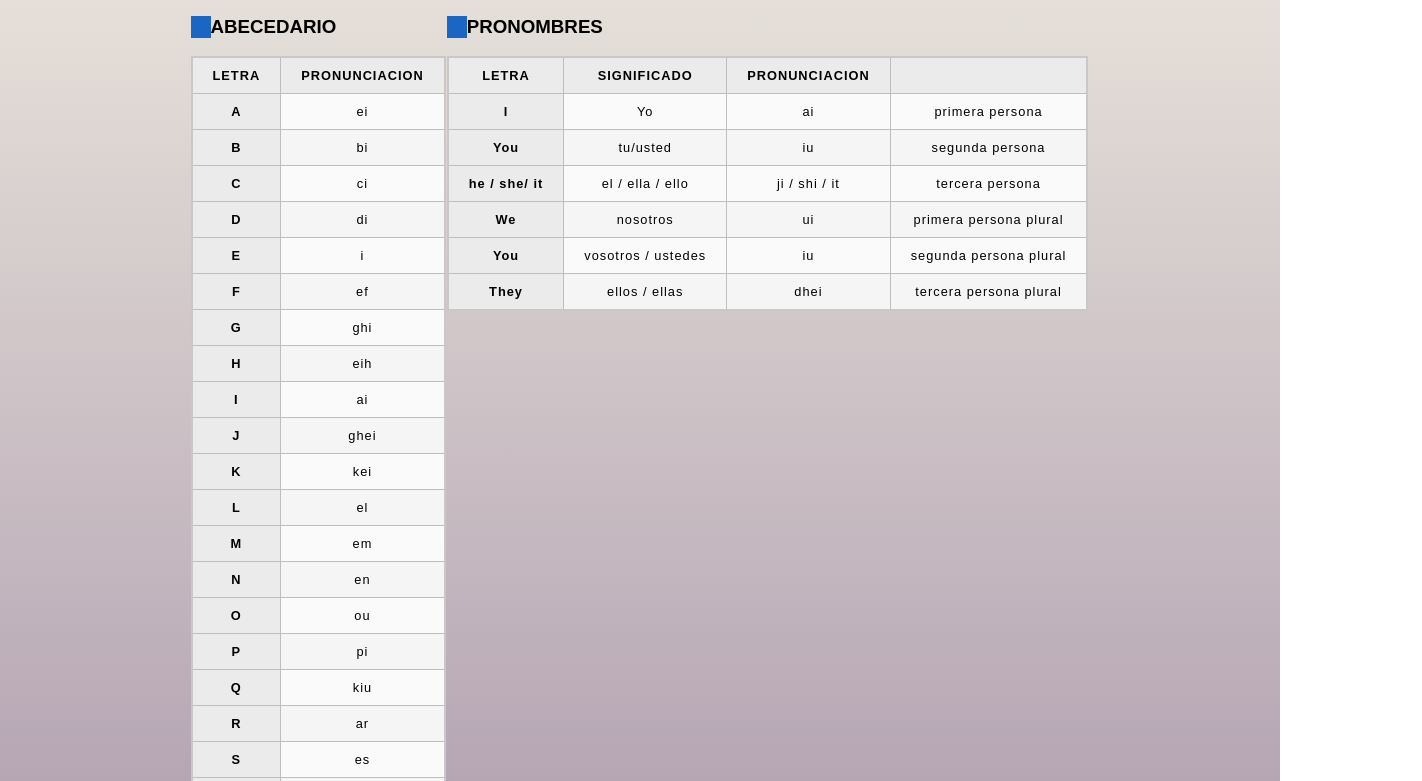
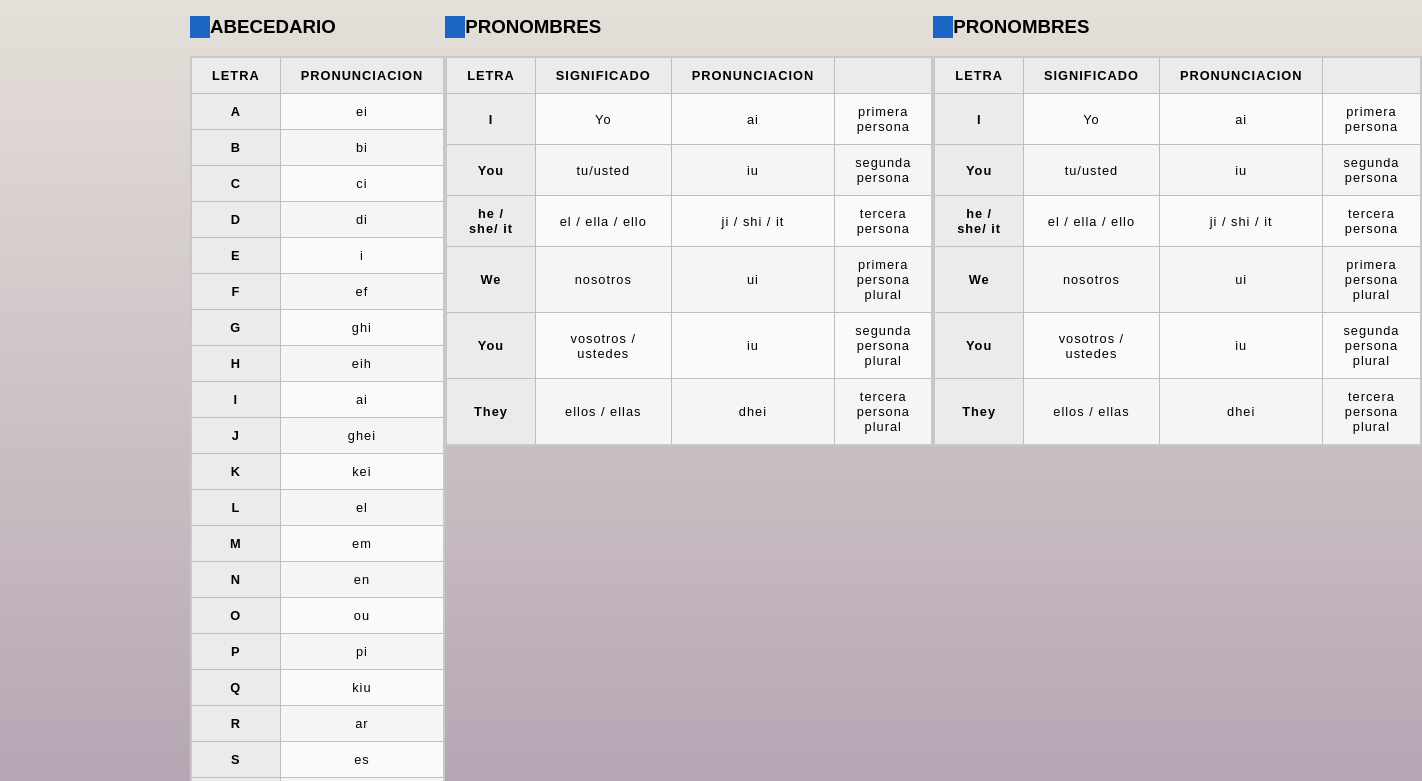
Before and after one commit to nuevo-user/example, a website: page index.html in a window 1280 px wide. Shown: the part 115-896 px from the top of the page, 1422 px wide, since content can reach past the window. Drawn offline with Linux system fonts and the light colour scheme.

Commit message:
pasando asitensia xd

```diff
--- a/css/index.css
+++ b/css/index.css
@@ -8,7 +8,7 @@ body {
     rgba(165, 145, 167, 1) 0%,
     rgba(236, 232, 222, 1) 100%
   );
-  width: 90%;
+  width: 90vw;
   max-width: 900px;
   margin: 2em auto;
 }
--- a/index.html
+++ b/index.html
@@ -175,7 +175,51 @@
                 </table>
             </div>
             <div>
-
+                <h3>PRONOMBRES</h3>
+                <table>
+                    <tr>
+                        <th>LETRA</th>
+                        <th>SIGNIFICADO</th>
+                        <th>PRONUNCIACION</th>
+                        <th>&nbsp;</th>
+                    </tr>
+                    <tr>
+                        <th>I</th>
+                        <td>Yo</td>
+                        <td>ai</td>
+                        <td>primera persona</td>
+                    </tr>
+                    <tr>
+                        <th>You</th>
+                        <td>tu/usted</td>
+                        <td>iu</td>
+                        <td>segunda persona</td>
+                    </tr>
+                    <tr>
+                        <th>he / she/ it</th>
+                        <td>el / ella / ello</td>
+                        <td>ji / shi / it</td>
+                        <td>tercera persona</td>
+                    </tr>
+                    <tr>
+                        <th>We</th>
+                        <td>nosotros</td>
+                        <td>ui</td>
+                        <td>primera persona plural</td>
+                    </tr>
+                    <tr>
+                        <th>You</th>
+                        <td>vosotros / ustedes</td>
+                        <td>iu</td>
+                        <td>segunda persona plural</td>
+                    </tr>
+                    <tr>
+                        <th>They</th>
+                        <td>ellos / ellas</td>
+                        <td>dhei</td>
+                        <td>tercera persona plural</td>
+                    </tr>
+                </table>
             </div>
         </section>
         <script src="js/index.js"></script>
```
